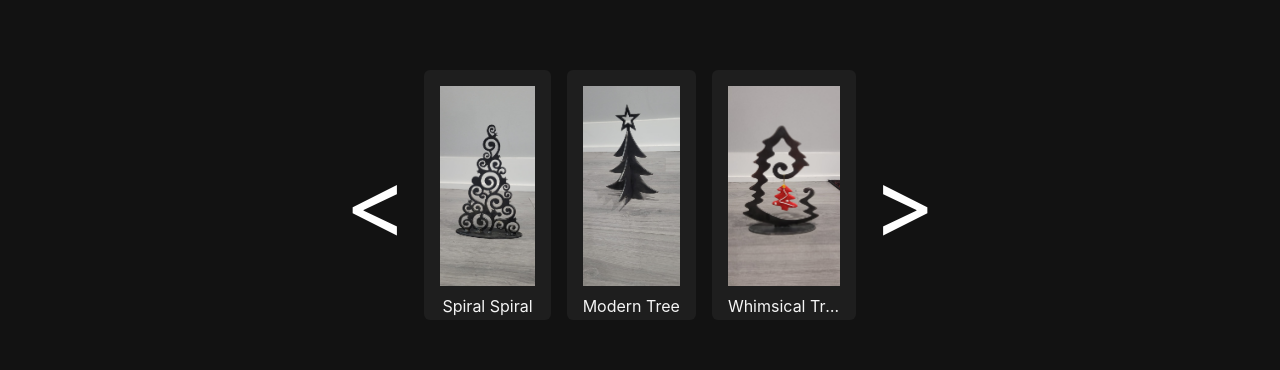
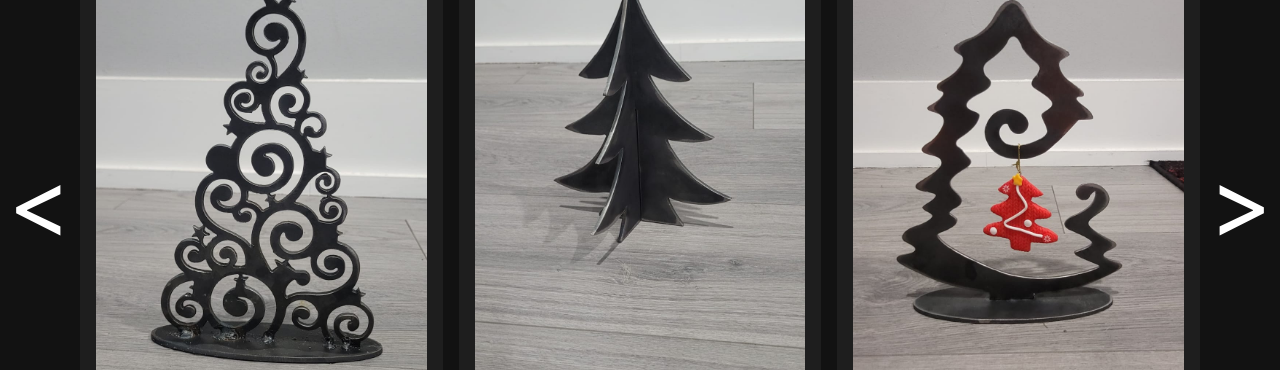
Before and after one commit to TimothyJReid/bullSheetMetal, a React (Create React App) app: page / in a window 1280 px wide. Shown: the part 1077-1447 px from the top of the page. Built offline with nearby package versions, Linux system fonts and the light colour scheme.

Commit message:
revert to prvios carousel

```diff
--- a/src/components/Showcase.js
+++ b/src/components/Showcase.js
@@ -2,18 +2,18 @@ import React, { useState, useEffect, useCallback } from "react";
 
 const Showcase = () => {
   const carouselItems = [
-    { image: "/xmas1.jpg", description: "Spiral Spiral" },
-    { image: "/xmas2.jpg", description: "Modern Tree" },
-    { image: "/xmas3.jpg", description: "Whimsical Tree" },
-    { image: "/IMG1.jpg", description: "Description 4" },
-    { image: "/IMG2.jpg", description: "Description 5" },
-    { image: "/IMG3.jpg", description: "Description 6" },
-    { image: "/IMG4.jpg", description: "Description 7" },
-    { image: "/IMG5.jpg", description: "Description 8" },
-    { image: "/IMG6.jpg", description: "Description 9" },
-    { image: "/IMG7.jpg", description: "Description 10" },
-    { image: "/IMG8.jpg", description: "Description 11" },
-    { image: "/IMG9.jpg", description: "Description 12" },
+    { image: "/xmas1.jpg", description: "Description 1" },
+    { image: "/xmas2.jpg", description: "Description 1" },
+    { image: "/xmas3.jpg", description: "Description 1" },
+    { image: "/IMG1.jpg", description: "Description 1" },
+    { image: "/IMG2.jpg", description: "Description 2" },
+    { image: "/IMG3.jpg", description: "Description 3" },
+    { image: "/IMG4.jpg", description: "Description 4" },
+    { image: "/IMG5.jpg", description: "Description 5" },
+    { image: "/IMG6.jpg", description: "Description 6" },
+    { image: "/IMG7.jpg", description: "Description 7" },
+    { image: "/IMG8.jpg", description: "Description 8" },
+    { image: "/IMG9.jpg", description: "Description 9" },
   ];
 
   const [start, setStart] = useState(0);
@@ -55,19 +55,6 @@ const Showcase = () => {
     setShowModal(false);
   };
 
-  const imageStyle = {
-    width: "100%",
-    height: "200px",
-    objectFit: "cover",
-  };
-
-  const descriptionStyle = {
-    textOverflow: "ellipsis",
-    overflow: "hidden",
-    whiteSpace: "nowrap",
-    maxWidth: "100%",
-  };
-
   return (
     <div
       id="showcase"
@@ -80,23 +67,18 @@ const Showcase = () => {
         >
           {"<"}
         </button>
-        <div className="flex space-x-4">
+        <div className="flex space-x-4 overflow-auto">
           {carouselItems.slice(start, end).map((item, index) => (
             <div
               key={index}
               className="w-1/2 sm:w-1/3 p-4 bg-secondary-bg rounded-md"
-              style={{ height: "250px" }}
             >
               <img
                 src={item.image}
                 alt={item.description}
                 onClick={() => openModal(item)}
-                style={imageStyle}
               />
-              <p
-                className="mt-2 text-center text-primary-text"
-                style={descriptionStyle}
-              >
+              <p className="mt-2 text-center text-primary-text">
                 {item.description}
               </p>
             </div>
@@ -125,7 +107,7 @@ const Showcase = () => {
             <img
               src={modalContent.image}
               alt={modalContent.description}
-              style={{ maxHeight: "75%", objectFit: "contain" }}
+              style={{ maxHeight: "75%" }}
             />
             <p className="mt-2 text-center text-black">
               {modalContent.description}
```
